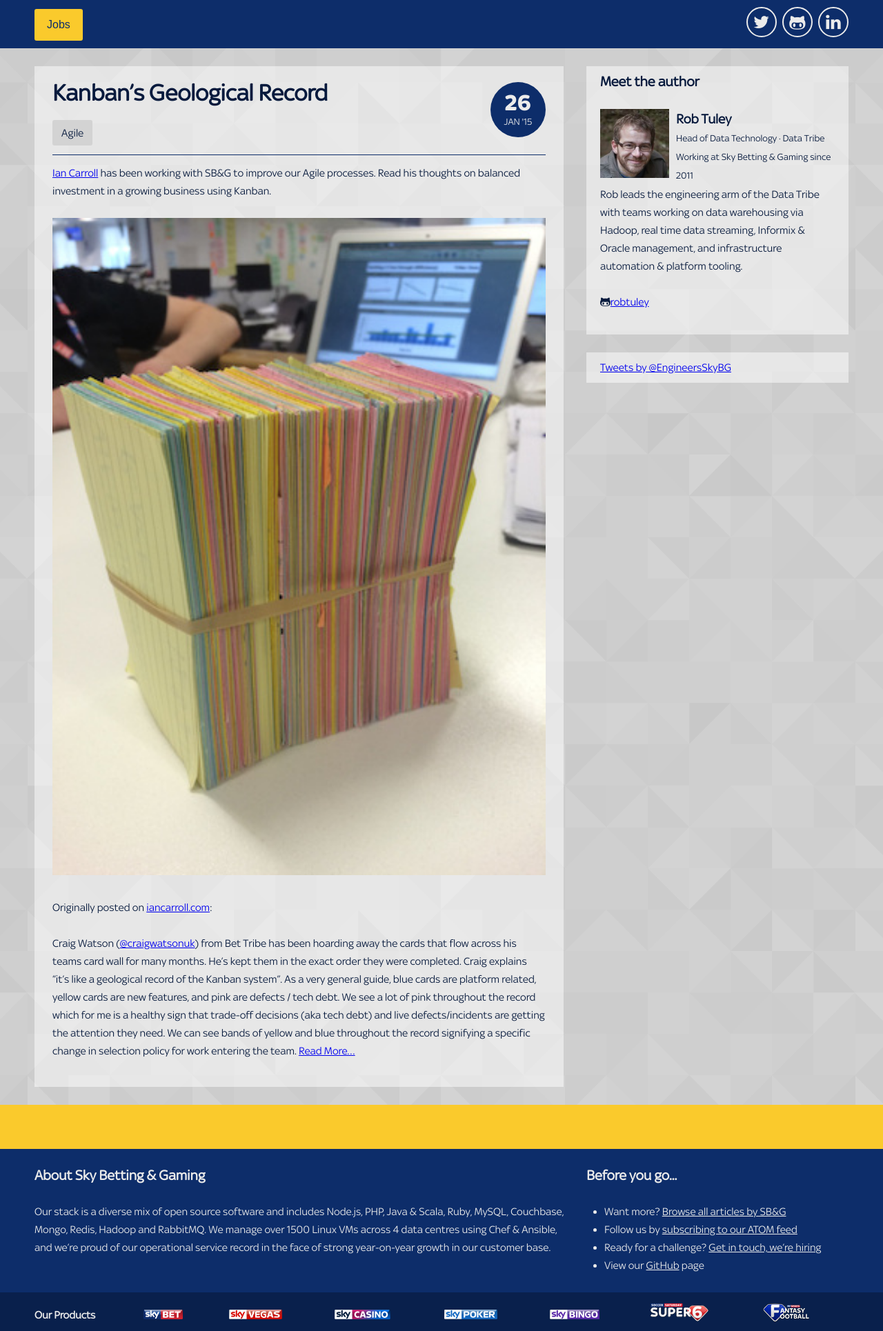
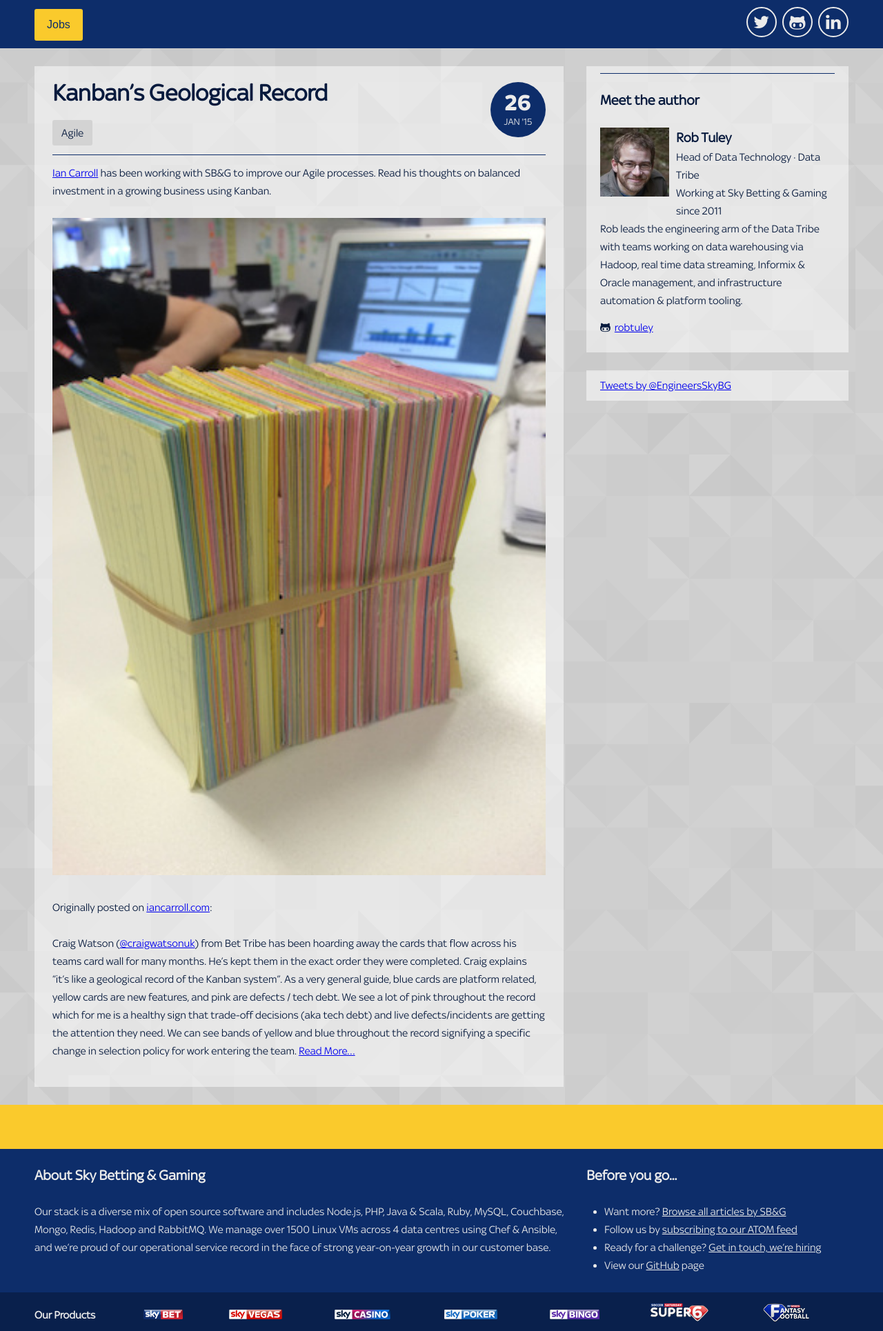
Before and after one commit to skybet/skybet.github.io, a Jekyll site: the page built from _posts/2015-01-26-kanban-geological-record.md, in a window 1280 px wide. Shown: the whole page at 69% size. Built offline with Jekyll 4.4.1, drawn with Linux system fonts in a browser that asks for light colours; nearby versions of some CDN libraries; some web fonts are replaced; Markdown is read by kramdown in place of the engine named in the settings; comment, search, counter and statistics services are not loaded.

Commit message:
updated styles for author page

```diff
--- a/_includes/author.html
+++ b/_includes/author.html
@@ -1,4 +1,4 @@
-<section class="author  {% if page.className == 'authors' %}hide{% endif %}">
+<section class="author">
     <a name="{{ key }}"></a>
     {% if author.image %}
     <img class="author--image" src="/images/authors/{{ author.image }}">
@@ -6,9 +6,9 @@
 
     <header>
         <h1>{{ author.name }}</h1>
-        <h2>{{ author.role }} · {{ author.tribe }} Tribe</h2>
+        <h4>{{ author.role }} · {{ author.tribe }} Tribe</h4>
         {% if author.startDate %}
-        <h2>Working at Sky Betting &amp; Gaming since {{ author.startDate | date: '%Y' }}</h2>
+        <h4>Working at Sky Betting &amp; Gaming since {{ author.startDate | date: '%Y' }}</h4>
         {% endif %}
 
         <p class="bio">{{ author.bio }}</p>
@@ -21,17 +21,18 @@
             {% endfor %}
         </ul>
         {% endif %}
+
+        {% if author.twitter or author.github %}
+        <ul class="author--rels">
+            {% if author.twitter %}<li class="fa fa-twitter"><a class="author--rels--twitter" href="https://twitter.com/{{ author.twitter }}" rel="author">{{ author.twitter }}</a></li>{% endif %}
+            {% if author.github %}<li class="fa fa-github-alt"><a class="author--rels--github" href="https://github.com/{{ author.github }}" rel="author">{{ author.github }}</a></li>{% endif %}
+        </ul>
+        {% endif %}
     </header>
 
-    {% if author.twitter or author.github %}
-    <ul class="author--rels">
-        {% if author.twitter %}<li class="fa fa-twitter"><a class="author--rels--twitter" href="https://twitter.com/{{ author.twitter }}" rel="author">{{ author.twitter }}</a></li>{% endif %}
-        {% if author.github %}<li class="fa fa-github-alt"><a class="author--rels--github" href="https://github.com/{{ author.github }}" rel="author">{{ author.github }}</a></li>{% endif %}
-    </ul>
-    {% endif %}
 
     {% if page.className == 'authors' %}
-    <h4>Articles by {{ author.name | truncatewords:1,"" }}</h4>
+    <h3>Articles by {{ author.name | truncatewords:1,"" }}</h3>
     {% for post in articles %}
      {% include postSummary.html %}
     {% endfor %}
--- a/_sass/_mixins.scss
+++ b/_sass/_mixins.scss
@@ -44,12 +44,3 @@
     0% {transform: translateY(0);}
     100% {transform: translateY(100%);}
 }
-
-@-webkit-keyframes animUp {
-    0% {transform: translateY(100%);}
-    100% {transform: translateY(0);}
-}
-@keyframes animUp {
-    0% {transform: translateY(100%);}
-    100% {transform: translateY(0);}
-}
--- a/_sass/_page.scss
+++ b/_sass/_page.scss
@@ -110,6 +110,7 @@
         width: 100px;
         float: left;
         margin-right: 10px;
+        margin-bottom: $base-line;
     }
 
     header {
@@ -117,14 +118,18 @@
         h1 {
             font-size: 20px;
         }
-        h2 {
-            font-size: 14px;
-            border-bottom: none;
+        h4 {
             font-weight: 100;
         }
-        h1, h2 {
+        h1, h4{
             margin: 0;
             padding: 0;
+        }
+        p, ul {
+            margin: 0 0 $base-line/2;
+        }
+        p {
+            clear: left;
         }
     }
 
@@ -135,6 +140,7 @@
     }
 
     .author--interests {
+
         li {
             display: inline;
             font-family: $SkyRegular;
@@ -150,16 +156,60 @@
     }
     .author--rels {
         li {
-            width: 50%;
-            display: inline;
-            box-sizing: border-box;
+            margin-right: $base-line/2;
+
+            &:before {
+                margin-right: 6px;
+                font-size: 16px;
+            }
         }
 
         a {
             font-family: $SkyRegular;
         }
     }
+    h3 {
+        padding-top: $h3-line;
+        border-top: 1px solid $color-default;
+    }
 }
+
+.authors {
+    margin: $base-line 0;
+    box-sizing: border-box;
+
+    .author-section {
+        background: $color-whtrans;
+        padding: $base-line $base-line $base-line/2;
+        margin: 0 0 $base-line 0;
+        box-sizing: border-box;
+
+        .post {
+            padding: $base-line/2;
+            margin: $base-line 0;
+
+            h2 {
+                margin-top: 0;
+                margin-right: $base-line*2;
+            }
+            .date {
+                top: $base-line/2;
+                right: $base-line/2;
+                left: auto;
+            }
+
+            &:after {
+                content: "";
+                display: table;
+                clear: both;
+            }
+        }
+        .image, .flex.cta {
+            display: none;
+        }
+    }
+}
+
 
 .flex {
     display: -webkit-box;
--- a/authors/index.html
+++ b/authors/index.html
@@ -9,13 +9,17 @@
 isArticle:  false
 ---
 
+<div class="meet-author">
     {% for keyedAuthor in site.data.authors %}
     {% assign key = keyedAuthor[0] %}
     {% assign author = keyedAuthor[1] %}
     {% assign articles = (site.posts | where: "author",key %}
 
     {% if articles != empty %}
+    <div class="author-section hide">
         {% include author.html %}
+    </div>
     {% endif %}
+    {% endfor %}
 
-{% endfor %}
+</div>
--- a/js/init.js
+++ b/js/init.js
@@ -45,7 +45,7 @@
             if (!!Elements.authors) {
                 (function() {
                     var showAll = function() {
-                        [].slice.call(document.querySelectorAll('section.author')).forEach(function(authorSection) {
+                        [].slice.call(document.querySelectorAll('.author-section')).forEach(function(authorSection) {
                             authorSection.classList.remove('hide');
                         });
                     };
@@ -59,7 +59,7 @@
                             window.location.hash = '';
                             Elements.body.setAttribute('name', hash);
                             el.setAttribute('name', null);
-                            el.parentNode.classList.remove('hide');
+                            el.parentNode.parentNode.classList.remove('hide');
                             window.location.hash = '#' + hash;
 
                             return true;
```
Lines whose indentation alone changed are shown as unchanged.
